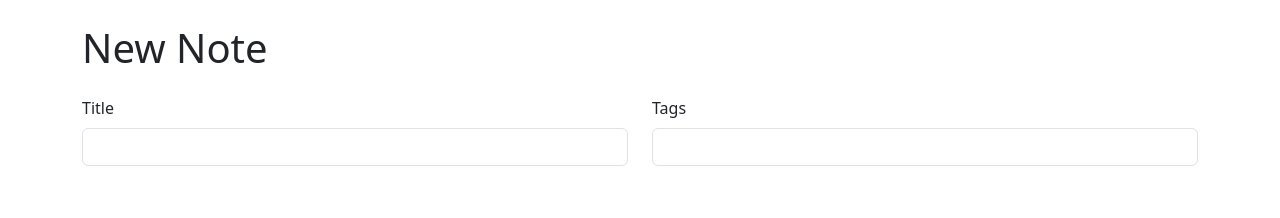
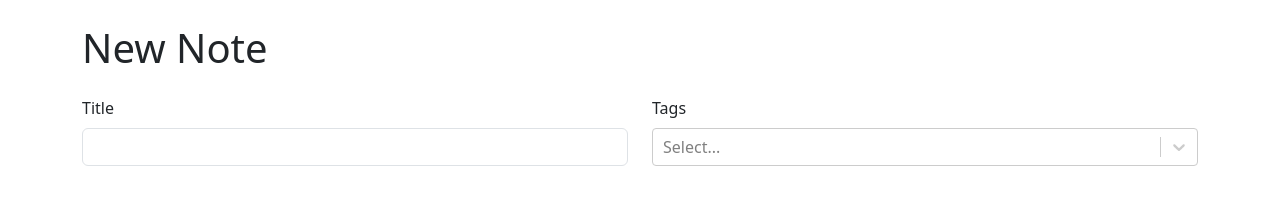
Before and after one commit to aiefymenko/react-note-taking-app, a React (Vite) app: page /new in a window 1280 px wide. Shown: the top 218 px of the page. Built offline with nearby package versions, Linux system fonts and the light colour scheme.

Commit message:
Create multi selectable form

```diff
--- a/src/NoteForm.tsx
+++ b/src/NoteForm.tsx
@@ -1,4 +1,5 @@
 import { Col, Form, Row, Stack } from "react-bootstrap";
+import CreatableReactSelect from 'react-select/creatable'
 
 export function NoteForm() {
   return <Form>
@@ -13,7 +14,7 @@ export function NoteForm() {
         <Col>
         <Form.Group controlId="tags">
           <Form.Label>Tags</Form.Label>
-          <Form.Control required />
+          <CreatableReactSelect isMulti />
         </Form.Group>
         </Col>
       </Row>
```
